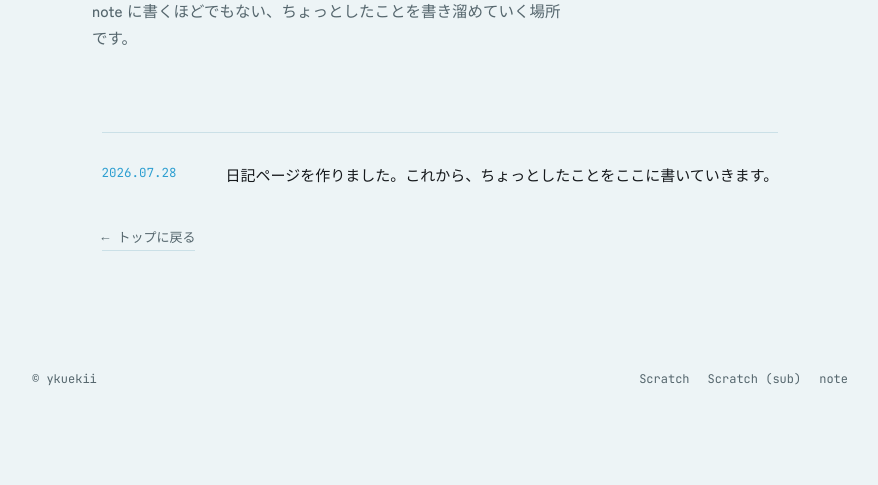
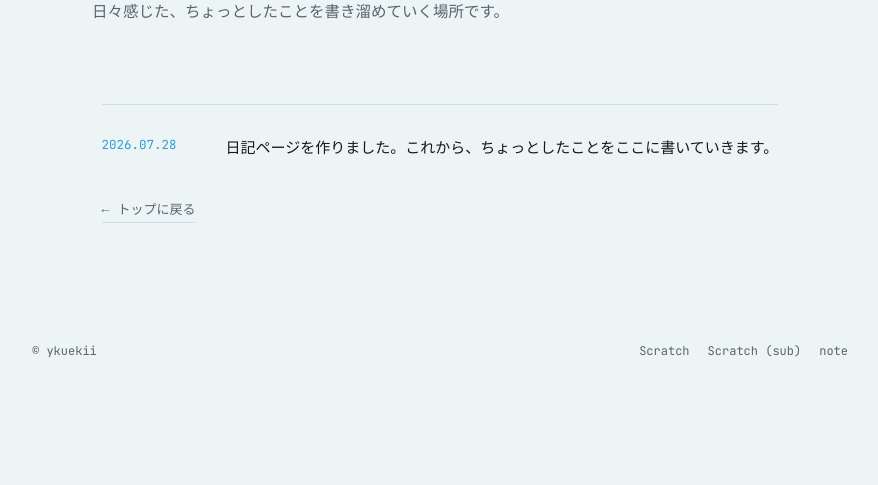
Before and after one commit to tomato-0809/ykuekii, a plain HTML site: page diary.html in a window 1280 px wide. Shown: the part 315-800 px from the top of the page, without its empty margins (200-1078 px from the left). Drawn offline with Linux system fonts and the light colour scheme.

Commit message:
Update diary.html

```diff
--- a/diary.html
+++ b/diary.html
@@ -199,7 +199,7 @@
   <div class="wrap">
     <p class="eyebrow">Diary</p>
     <h1>日記</h1>
-    <p>note に書くほどでもない、ちょっとしたことを書き溜めていく場所です。</p>
+    <p>日々感じた、ちょっとしたことを書き溜めていく場所です。</p>
   </div>
 </section>
 
```
